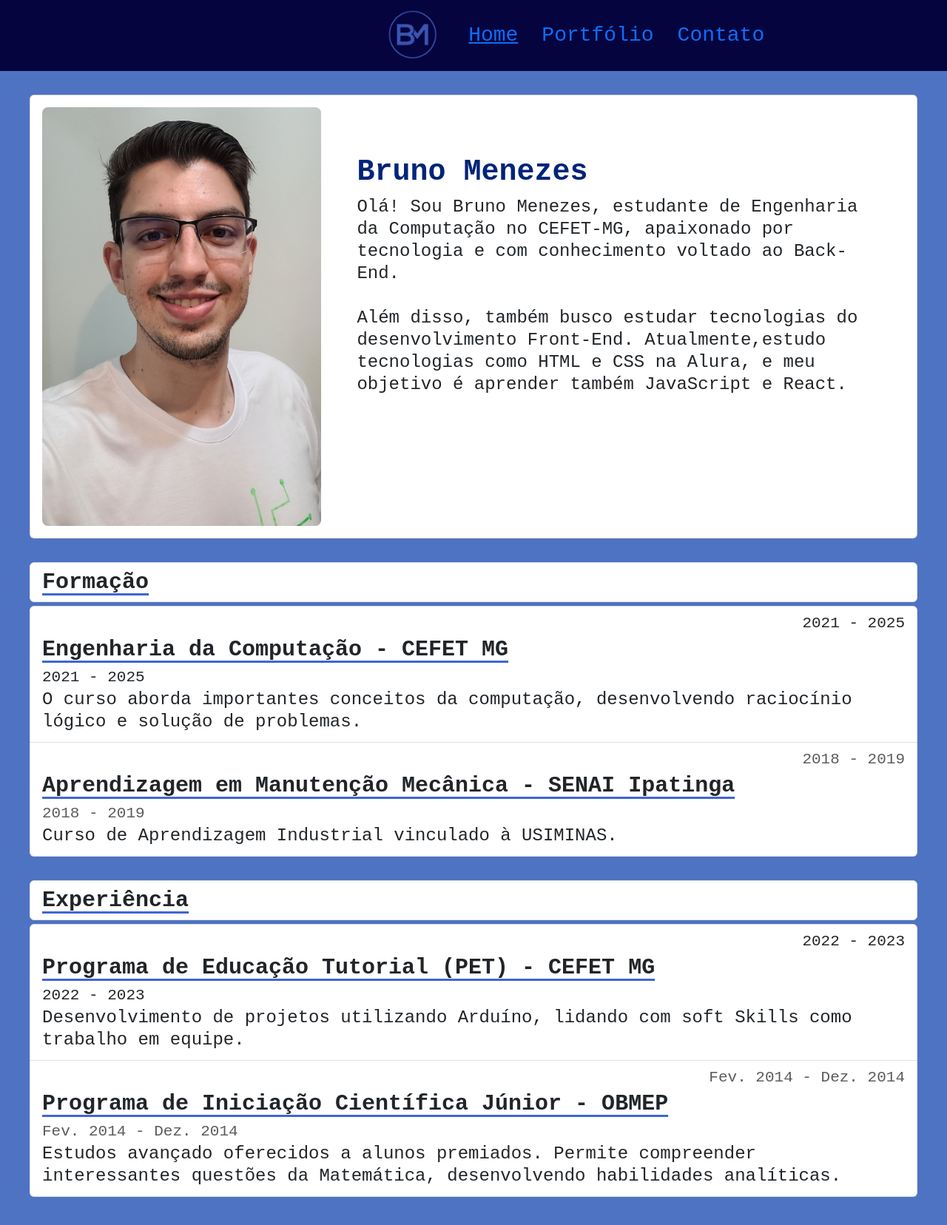
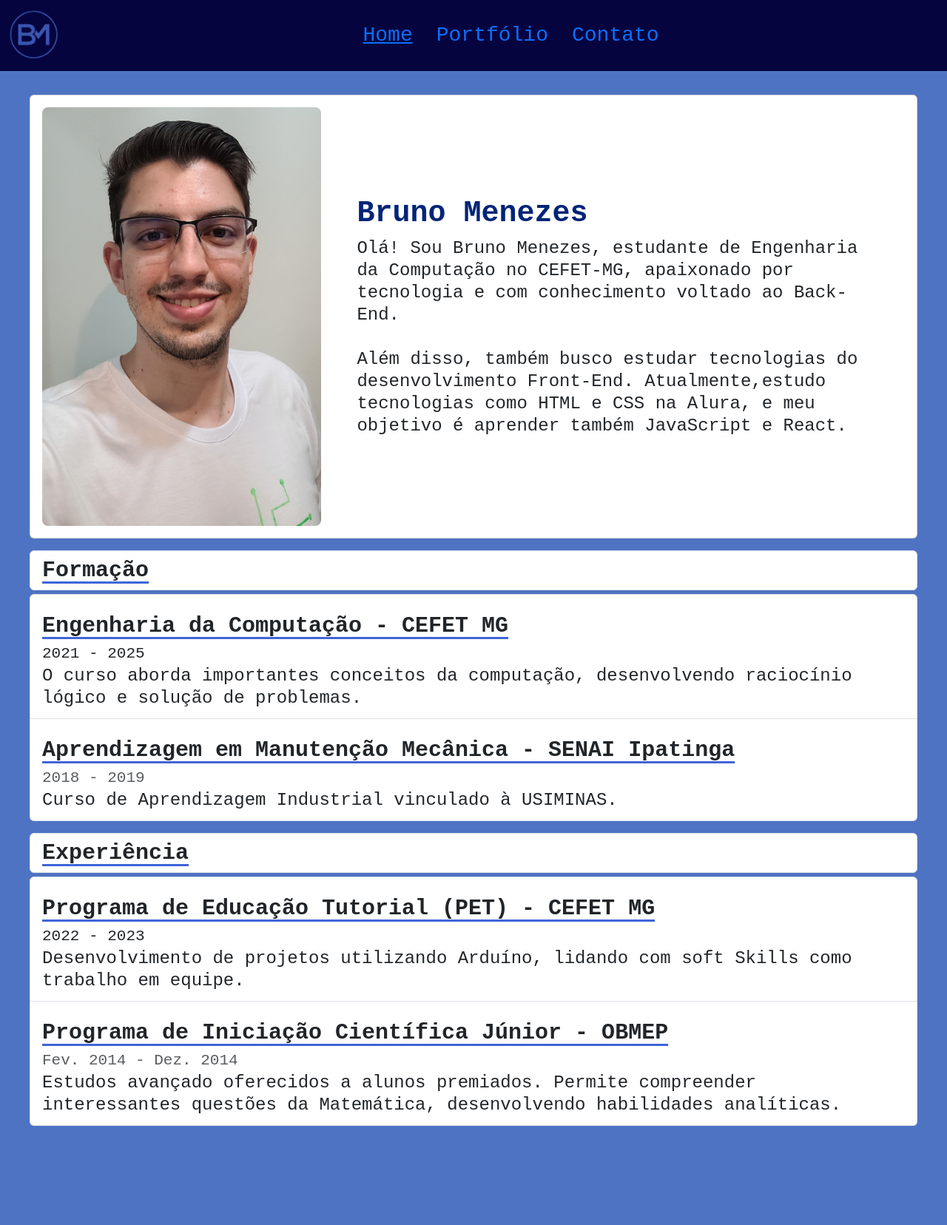
Before and after one commit to brunocmnz/portfolio-pw-bootstrap, a plain HTML site: page index.html in a window 1280 px wide. Shown: the whole page at 74% size. After the commit the page ends 1586 px from the top, so only its background shows below. Drawn offline with nearby package versions, Linux system fonts and the light colour scheme.

Commit message:
ajuste-home

```diff
--- a/index.html
+++ b/index.html
@@ -22,8 +22,7 @@
             <div class="collapse navbar-collapse" id="navbarSupportedContent">
                 <ul class="navbar-nav me-auto mb-0 mb-lg-0 fw-medium">
                     <li class="nav-item">
-                        <a style="text-decoration: underline;" class="nav-link link-primary active fs-3"
-                            aria-current="page" href="#">Home</a>
+                        <a style="text-decoration: underline;" class="nav-link link-primary active fs-3" aria-current="page" href="#">Home</a>
                     </li>
                     <li class="nav-item">
                         <a class="nav-link link-primary fs-3" href="portfólio.html">Portfólio</a>
@@ -40,7 +39,8 @@
         <div class="card" style="margin-top: 2rem; padding: 1rem; height: 75vh; width: 75rem; flex-direction: row;">
             <img style="border-radius: 8px; max-height: 100%;" src="img/img-descricao.jpg" class="card-img-top"
                 alt="Foto de Bruno">
-            <div class="card-body" style="margin: 3rem 2rem;">
+            <div class="card-body" style="margin: 0 2rem; display: flex;
+            flex-direction: column; justify-content: center;">
                 <h5 class="card-title titulo">Bruno Menezes</h5>
                 <p class="card-text descricao-texto">Olá! Sou Bruno Menezes, estudante de Engenharia da Computação
                     no CEFET-MG, apaixonado por tecnologia e com conhecimento voltado ao Back-End.
@@ -61,10 +61,10 @@
                 class=" list-group-item list-group-item-action" aria-current="true">
                 <div class="d-flex w-100 justify-content-between">
                     <h5 class="mb-1 subtitulos">Engenharia da Computação - CEFET MG</h5>
-                    <small>2021 - 2025</small>
                 </div>
                 <small>2021 - 2025</small>
-                <p class="mb-1">O curso aborda importantes conceitos da computação, desenvolvendo raciocínio lógico e
+                <p class="mb-1">
+                    O curso aborda importantes conceitos da computação, desenvolvendo raciocínio lógico e
                     solução de
                     problemas.</p>
             </a>
@@ -72,7 +72,6 @@
                 class="list-group-item list-group-item-action">
                 <div class="d-flex w-100 justify-content-between">
                     <h5 class="mb-1 subtitulos">Aprendizagem em Manutenção Mecânica - SENAI Ipatinga</h5>
-                    <small class="text-body-secondary">2018 - 2019</small>
                 </div>
                 <small class="text-body-secondary">2018 - 2019</small>
                 <p class="mb-1">Curso de Aprendizagem Industrial vinculado à USIMINAS.</p>
@@ -85,7 +84,6 @@
             <a href="https://www.petit.cefetmg.br/" class="list-group-item list-group-item-action" aria-current="true">
                 <div class="d-flex w-100 justify-content-between">
                     <h5 class="mb-1 subtitulos">Programa de Educação Tutorial (PET) - CEFET MG</h5>
-                    <small>2022 - 2023</small>
                 </div>
                 <small>2022 - 2023</small>
                 <p class="mb-1">Desenvolvimento de projetos utilizando Arduíno, lidando com soft Skills como
@@ -95,7 +93,6 @@
             <a href="http://www.obmep.org.br/pic.htm" class="list-group-item list-group-item-action">
                 <div class="d-flex w-100 justify-content-between">
                     <h5 class="mb-1 subtitulos ">Programa de Iniciação Científica Júnior - OBMEP</h5>
-                    <small class="text-body-secondary">Fev. 2014 - Dez. 2014</small>
                 </div>
                 <small class="text-body-secondary">Fev. 2014 - Dez. 2014</small>
                 <p class="mb-1">Estudos avançado oferecidos a alunos premiados. Permite compreender interessantes
--- a/style.css
+++ b/style.css
@@ -21,6 +21,7 @@ body{
 
 nav{
     background-color: var(--cor-fundo-nav);
+    color: var(--cor-texto-nav);
     height: 6rem;
     width: 100vw;
     padding: 4rem;
@@ -29,9 +30,14 @@ nav{
     box-sizing: border-box;
 }
 
+.navbar-nav{
+    display: flex;
+    width: 100%;
+    justify-content: center;
+}
+
 nav img{
     max-height: 80px;
-    margin-left: 40vw;
     padding-right: 1rem;
 }
 
@@ -50,12 +56,12 @@ nav li{
     align-items: center;
 }
 
-nav li a{
+nav>a{
     color: var(--cor-texto-nav);
     text-decoration: none;
 }
 
-nav li a:hover{
+nav> a:hover{
     color: var(--cor-hover-nav);
 }
 
@@ -67,8 +73,6 @@ nav li a:hover{
 .titulo{
     font-size: 40px;
     color: rgb(0, 36, 120);
-    margin-left: auto;
-    margin-right: auto;
     font-weight: 700;
 }
 
@@ -101,7 +105,7 @@ nav li a:hover{
 
 .descricao__imagem{
     width: 400px;
-    height: 400px;
+    height: 380px;
     object-fit: cover;
     border-radius: 20px;
 }
@@ -124,7 +128,7 @@ nav li a:hover{
     text-decoration: underline;
     text-decoration-color: var(--cor-texto-nav);
     text-underline-offset: 7px;
-    margin: 2rem 0rem 0.3rem 0rem;
+    margin: 1rem 0rem 0.3rem 0rem;
 }
 
 ul {
```
Also changed, not shown: portfólio.html (+1 -1 lines).
